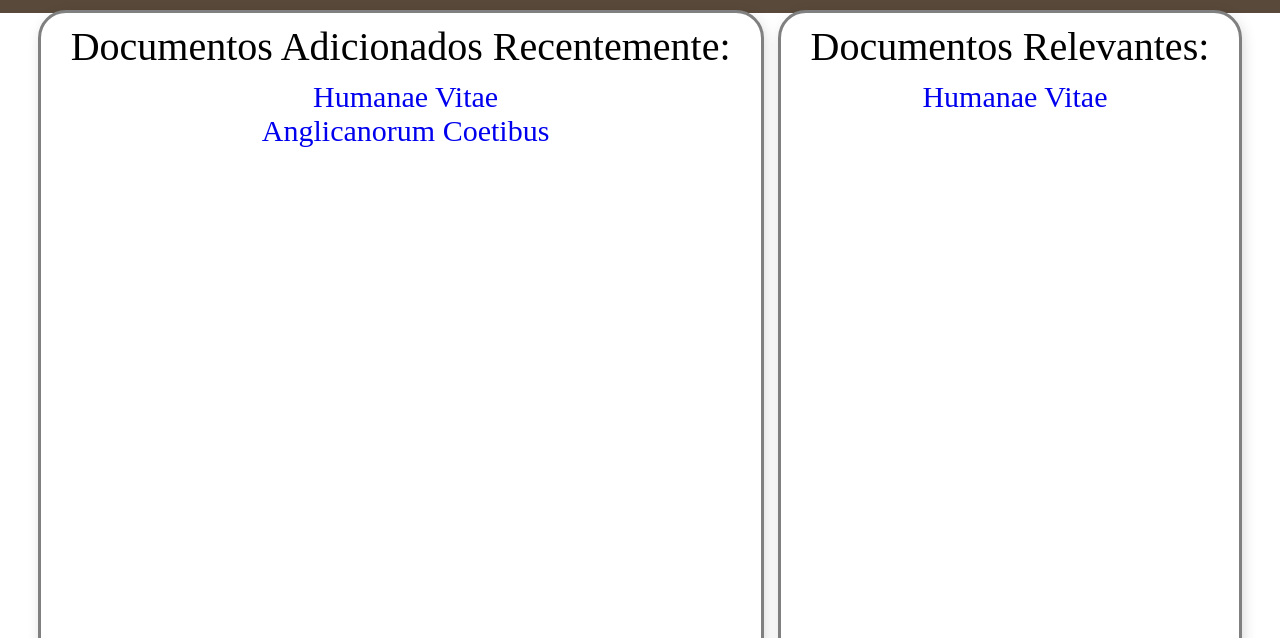
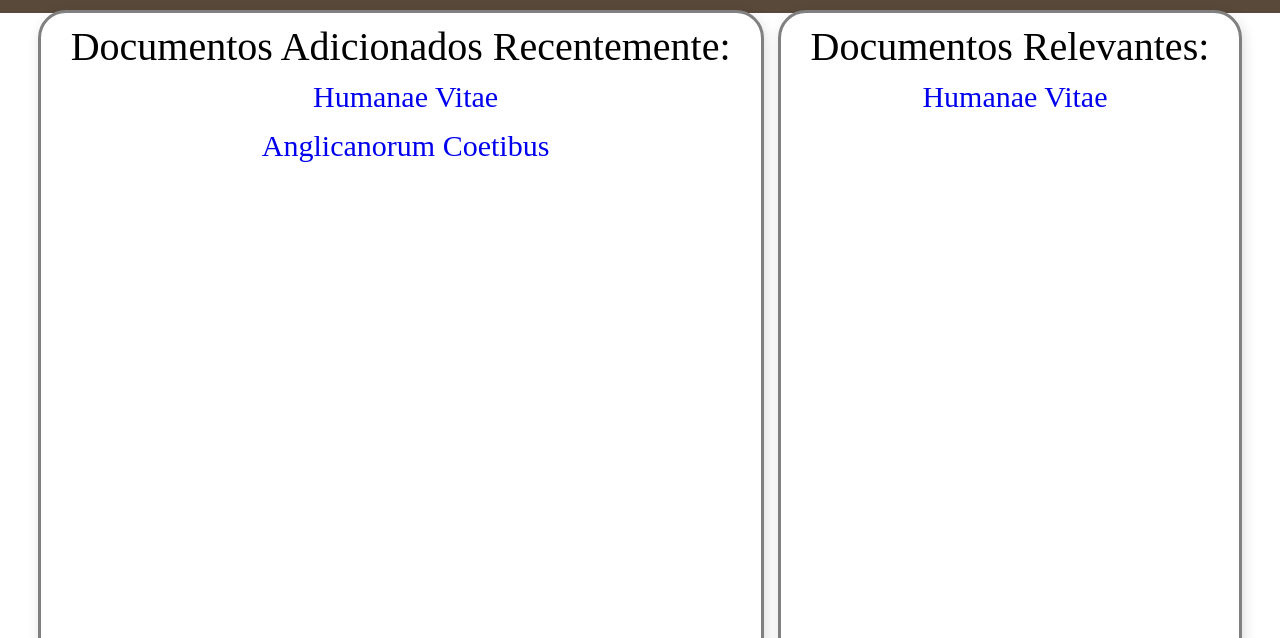
Before and after one commit to chapolim45/enciclicas-papais, a plain HTML site: page index.html in a window 1280 px wide. Shown: the part 162-800 px from the top of the page. Drawn offline with Linux system fonts and the light colour scheme.

Commit message:
Adicionada largura máxima de 900px para o nome dos documentos na página inicial Adicionado padding-bottom de 15 px entre os nomes dos documentos em geral

```diff
--- a/style.css
+++ b/style.css
@@ -91,6 +91,7 @@ p {
 .documentosRecentes, .documentosRelevantes{
   display: flex;
   flex-direction: column;
+  align-items : center;
   gap: 10px;
   padding: 10px 30px;
   margin-bottom: 20px;
@@ -104,6 +105,10 @@ p {
   padding-left: 30%; /*700px*/
   max-width: 40%; /*500px*/
 }
+
+.documentosRecentes .documento, .documentosRelevantes .documento{max-width: 900px;}
+
+.documento li{padding-bottom: 15px;}
 
 .barraPapa{
   margin-top: 20px;
```
